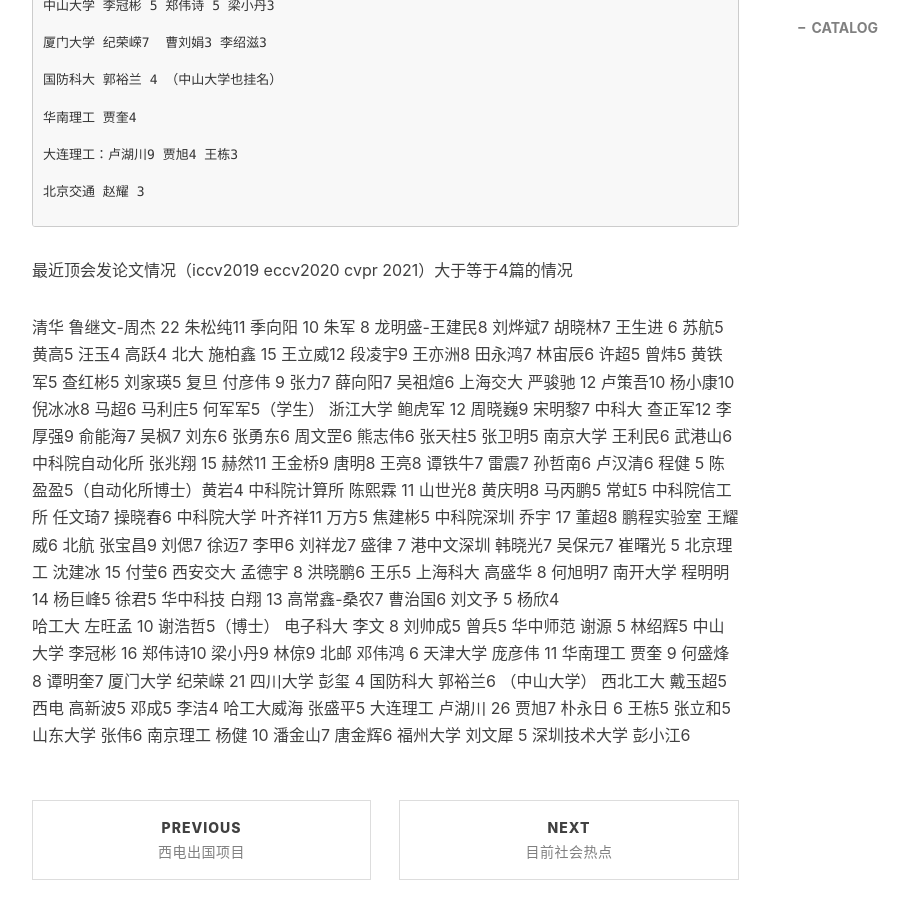
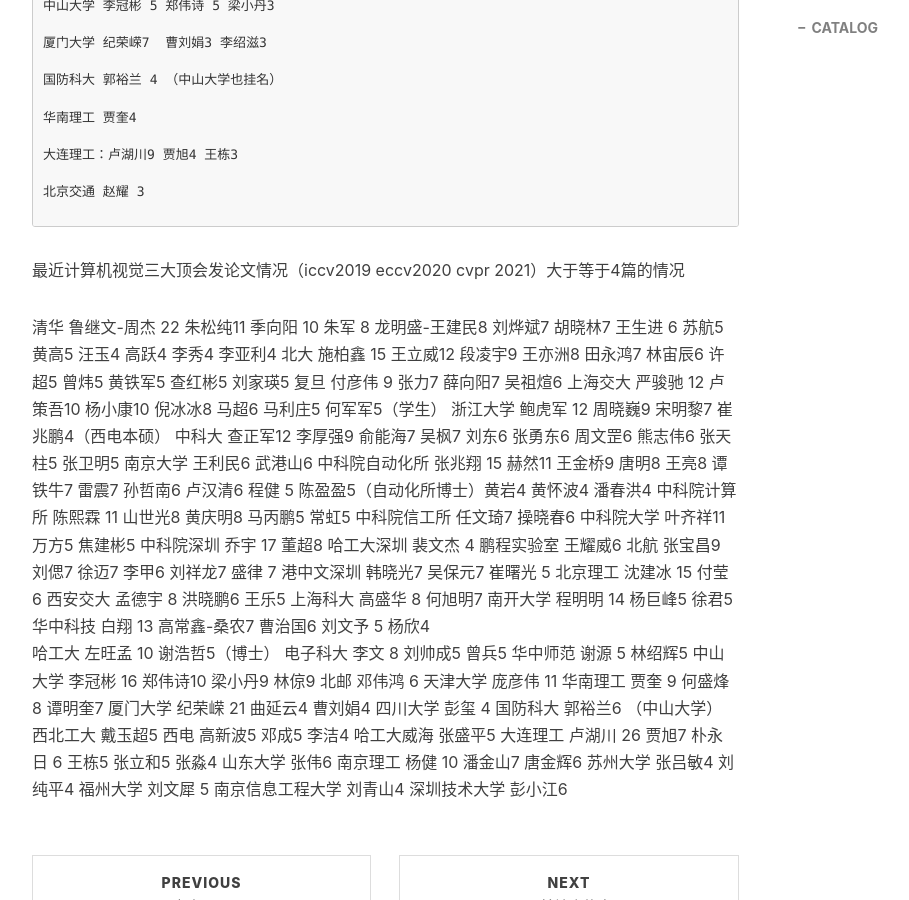
Before and after one commit to pengjiao123/pengjiao123.github.io, a Jekyll site: the page built from _posts/2021-07-07-大陆地区非计算机软件学院老师招生.md, in a window 1280 px wide and 900 px high, scrolled down 4872 px. Shown: the whole window, without its empty margins (233-1142 px from the left). Built offline with Jekyll 4.4.1, drawn with Linux system fonts in a browser that asks for light colours; nearby versions of some CDN libraries; comment, search, counter and statistics services are not loaded.

Commit message:
Update 2021-07-07-大陆地区非计算机软件学院老师招生.md

```diff
--- a/_posts/2021-07-07-大陆地区非计算机软件学院老师招生.md
+++ b/_posts/2021-07-07-大陆地区非计算机软件学院老师招生.md
@@ -167,20 +167,21 @@
 北京交通 赵耀 3
 
 ~~~~~~~~~~~~~~~~~~~~~~~~~~~~~~~~~~~~~~~~~~~~~~~~~~~~~~~~~~~~~~~~~~~~~~~~~~~~~~~~~~~
-最近顶会发论文情况（iccv2019 eccv2020 cvpr 2021）大于等于4篇的情况
+最近计算机视觉三大顶会发论文情况（iccv2019 eccv2020 cvpr 2021）大于等于4篇的情况
 
-清华 鲁继文-周杰 22 朱松纯11 季向阳 10 朱军 8 龙明盛-王建民8 刘烨斌7 胡晓林7  王生进 6 苏航5 黄高5 汪玉4 高跃4
+清华 鲁继文-周杰 22 朱松纯11 季向阳 10 朱军 8 龙明盛-王建民8 刘烨斌7 胡晓林7  王生进 6 苏航5 黄高5 汪玉4 高跃4 李秀4 李亚利4
 北大 施柏鑫 15 王立威12 段凌宇9 王亦洲8 田永鸿7 林宙辰6  许超5 曾炜5  黄铁军5 查红彬5 刘家瑛5
 复旦 付彦伟 9 张力7 薛向阳7 吴祖煊6
 上海交大 严骏驰 12 卢策吾10 杨小康10 倪冰冰8 马超6 马利庄5 何军军5（学生）
-浙江大学 鲍虎军 12 周晓巍9 宋明黎7
+浙江大学 鲍虎军 12 周晓巍9 宋明黎7 崔兆鹏4（西电本硕）
 中科大 查正军12 李厚强9 俞能海7 吴枫7 刘东6 张勇东6 周文罡6 熊志伟6 张天柱5 张卫明5
 南京大学 王利民6 武港山6
-中科院自动化所 张兆翔 15 赫然11 王金桥9 唐明8 王亮8 谭铁牛7 雷震7 孙哲南6 卢汉清6 程健 5 陈盈盈5（自动化所博士）黄岩4
+中科院自动化所 张兆翔 15 赫然11 王金桥9 唐明8 王亮8 谭铁牛7 雷震7 孙哲南6 卢汉清6 程健 5 陈盈盈5（自动化所博士）黄岩4 黄怀波4 潘春洪4
 中科院计算所 陈熙霖 11 山世光8 黄庆明8 马丙鹏5 常虹5
 中科院信工所 任文琦7 操晓春6
 中科院大学 叶齐祥11 万方5 焦建彬5
 中科院深圳 乔宇 17 董超8
+哈工大深圳 裴文杰 4
 鹏程实验室 王耀威6
 北航 张宝昌9 刘偲7 徐迈7 李甲6 刘祥龙7  盛律 7
 港中文深圳 韩晓光7 吴保元7 崔曙光 5
@@ -196,14 +197,16 @@
 北邮 邓伟鸿 6
 天津大学 庞彦伟 11
 华南理工 贾奎 9 何盛烽 8 谭明奎7
-厦门大学 纪荣嵘 21
+厦门大学 纪荣嵘 21 曲延云4 曹刘娟4
 四川大学 彭玺 4
 国防科大 郭裕兰6 （中山大学）
 西北工大 戴玉超5
 西电 高新波5 邓成5 李洁4
 哈工大威海 张盛平5
-大连理工 卢湖川 26 贾旭7 朴永日 6 王栋5 张立和5
+大连理工 卢湖川 26 贾旭7 朴永日 6 王栋5 张立和5 张淼4
 山东大学 张伟6
 南京理工 杨健 10 潘金山7 唐金辉6
+苏州大学 张吕敏4 刘纯平4
 福州大学 刘文犀 5
+南京信息工程大学 刘青山4
 深圳技术大学 彭小江6
```
